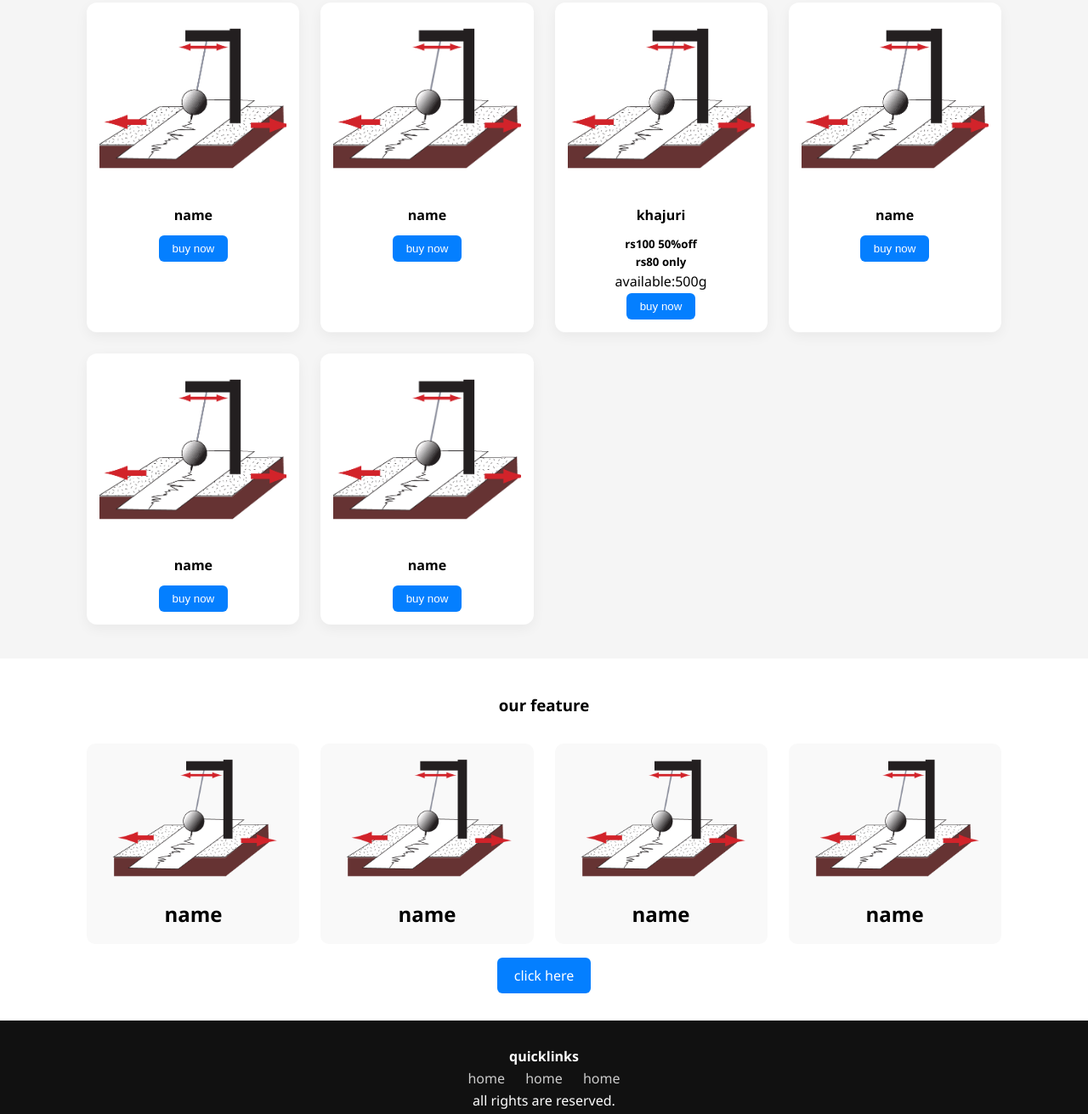
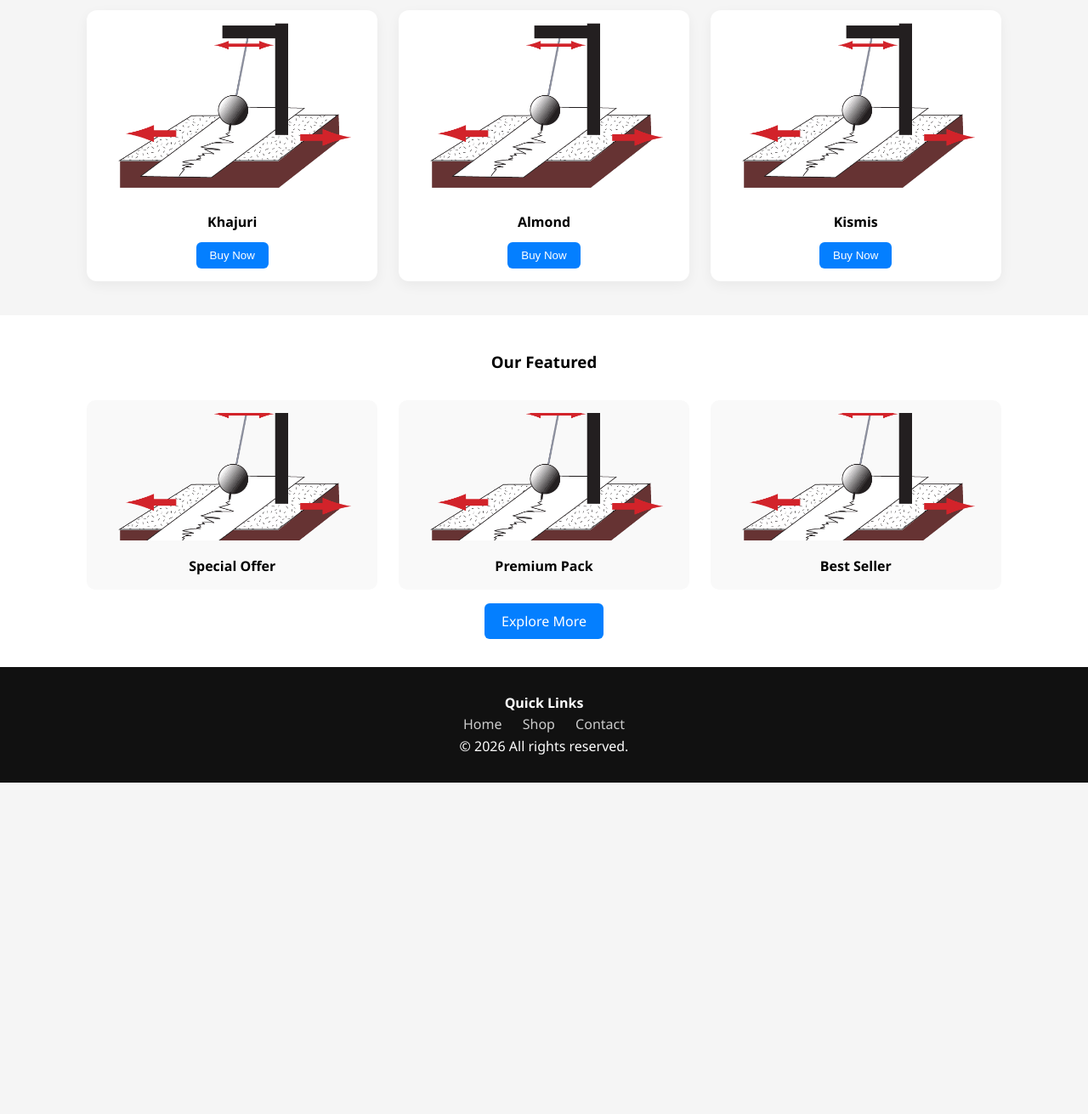
Before and after one commit to omtripleT/mero-tryko, a plain HTML site: page index.html in a window 1280 px wide. Shown: the part 165-1476 px from the top of the page at 85% size. After the commit the page ends 1086 px from the top, so only its background shows below. Drawn offline with Linux system fonts and the light colour scheme.

Commit message:
all done
Updated the structure and content of the index.html file, including changes to the header, product sections, and footer.

```diff
--- a/index.html
+++ b/index.html
@@ -2,122 +2,88 @@
 <html lang="en">
 <head>
     <meta charset="UTF-8">
+    <title>Mero Tryko</title>
     <meta name="viewport" content="width=device-width, initial-scale=1.0">
-    <title>MERO TRYKO</title>
     <link rel="stylesheet" href="style.css">
 </head>
 <body>
+
 <header class="header">
     <div class="logo">
-            <h3>mero tryko</h3>
+        <h2>Mero Tryko</h2>
     </div>
     <div class="link">
-            <a href="">home</a>
-            <a href="">home</a>
-            <a href="">home</a>
+        <a href="#">Home</a>
+        <a href="#">Products</a>
+        <a href="#">Contact</a>
     </div>
 </header>
-    <!--hero products section-->
+
 <section class="box">
-        <h2>our hero products</h2>
+    <h2>Our Hero Products</h2>
     <div class="hero">
+
         <div class="products">
             <div class="image">
-                <img src="ph8.gif" alt="products">
+                <img src="ph8.gif" alt="">
             </div>
-            <div class="data">
-                <h4>name</h4>
-                <button>buy now</button>
+            <h4>Khajuri</h4>
+            <button>Buy Now</button>
         </div>
-        </div>
+
         <div class="products">
             <div class="image">
-                <img src="ph8.gif" alt="products">
+                <img src="ph8.gif" alt="">
             </div>
-            <div class="data">
-                <h4>name</h4>
-                <button>buy now</button>
+            <h4>Almond</h4>
+            <button>Buy Now</button>
         </div>
-        </div>
+
         <div class="products">
             <div class="image">
-                <img src="ph8.gif" alt="products">
+                <img src="ph8.gif" alt="">
             </div>
-            <div class="data">
-                <h4>khajuri</h4>
-                <h5>rs100 <span>50%off</span></h5>
-                <h5>rs80 only</h5>
-                <p>available:500g</p>
-                <button>buy now</button>
+            <h4>Kismis</h4>
+            <button>Buy Now</button>
         </div>
-        </div>
-        <div class="products">
-            <div class="image">
-                <img src="ph8.gif" alt="products">
-            </div>
-            <div class="data">
-                <h4>name</h4>
-                <button>buy now</button>
-            </div>
-        </div>
-        <div class="products">
-            <div class="image">
-                <img src="ph8.gif" alt="products">
-            </div>
-            <div class="data">
-                <h4>name</h4>
-                <button>buy now</button>
-            </div>
-        </div>
-        <div class="products">
-            <div class="image">
-                <img src="ph8.gif" alt="products">
-            </div>
-            <div class="data">
-                <h4>name</h4>
-                <button>buy now</button>
-            </div>
-        </div>
+
     </div>
 </section>
 
-    <!--our feature products-->
 <section class="featured">
-            <h3>our feature</h3>
+    <h3>Our Featured</h3>
+
     <div class="featuredarea">
         <div class="featuredbox">
-                    <img src="ph8.gif" alt="image">
-                    <h2>name</h2>
+            <img src="ph8.gif" alt="">
+            <h4>Special Offer</h4>
         </div>
+
         <div class="featuredbox">
-                    <img src="ph8.gif" alt="image">
-                    <h2>name</h2>
+            <img src="ph8.gif" alt="">
+            <h4>Premium Pack</h4>
         </div>
+
         <div class="featuredbox">
-                    <img src="ph8.gif" alt="image">
-                    <h2>name</h2>
-                </div>
-                <div class="featuredbox">
-                    <img src="ph8.gif" alt="image">
-                    <h2>name</h2>
+            <img src="ph8.gif" alt="">
+            <h4>Best Seller</h4>
         </div>
     </div>
+
     <div class="ancherp">
-        <div class="ancher">
-        <a href="">click here</a></div>
+        <a href="#">Explore More</a>
     </div>
 </section>
-    <!--footer-->
+
 <footer class="footer">
-        <h4>quicklinks</h4>
-        <div class="footerchild">
-        <div class="foot">
-                <a href="">home</a>
-                <a href="">home</a>
-                <a href="">home</a>
+    <h4>Quick Links</h4>
+    <div>
+        <a href="#">Home</a>
+        <a href="#">Shop</a>
+        <a href="#">Contact</a>
     </div>
-        </div>
-        <p>all rights are reserved.</p>
+    <p>© 2026 All rights reserved.</p>
 </footer>
+
 </body>
 </html>
```
Lines whose indentation alone changed are shown as unchanged.
